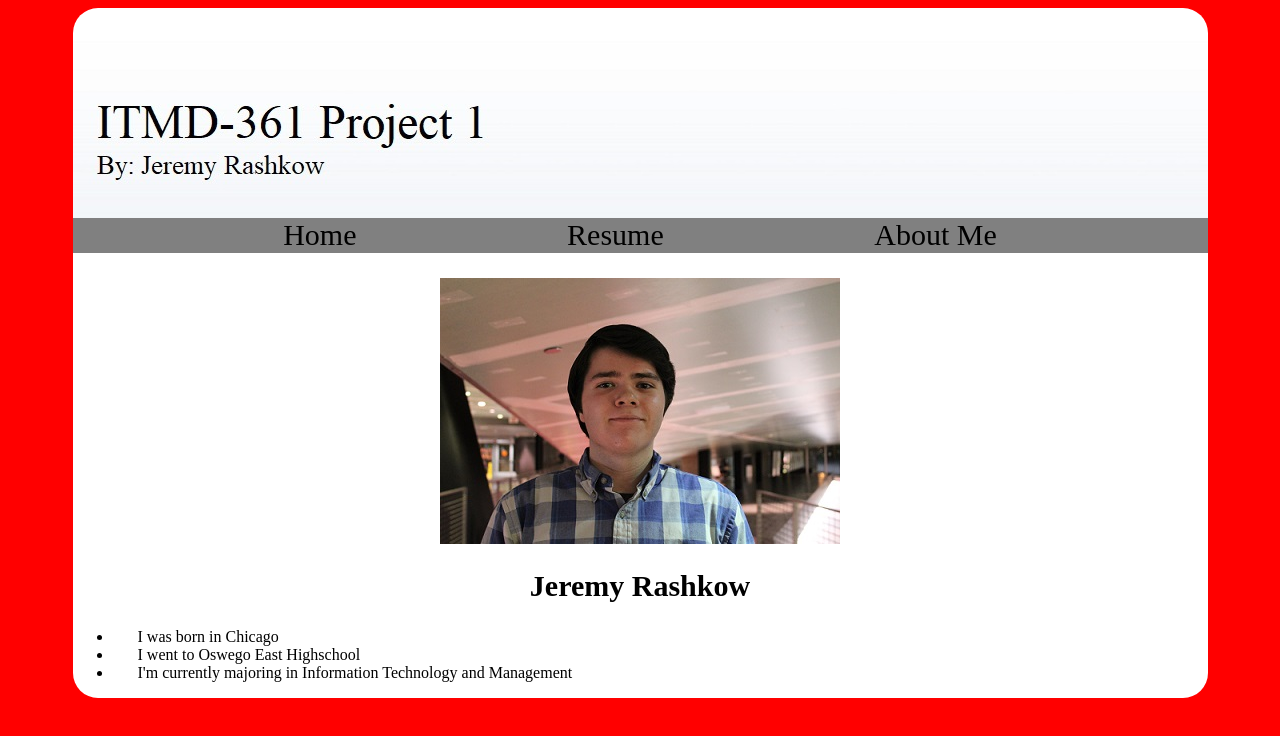
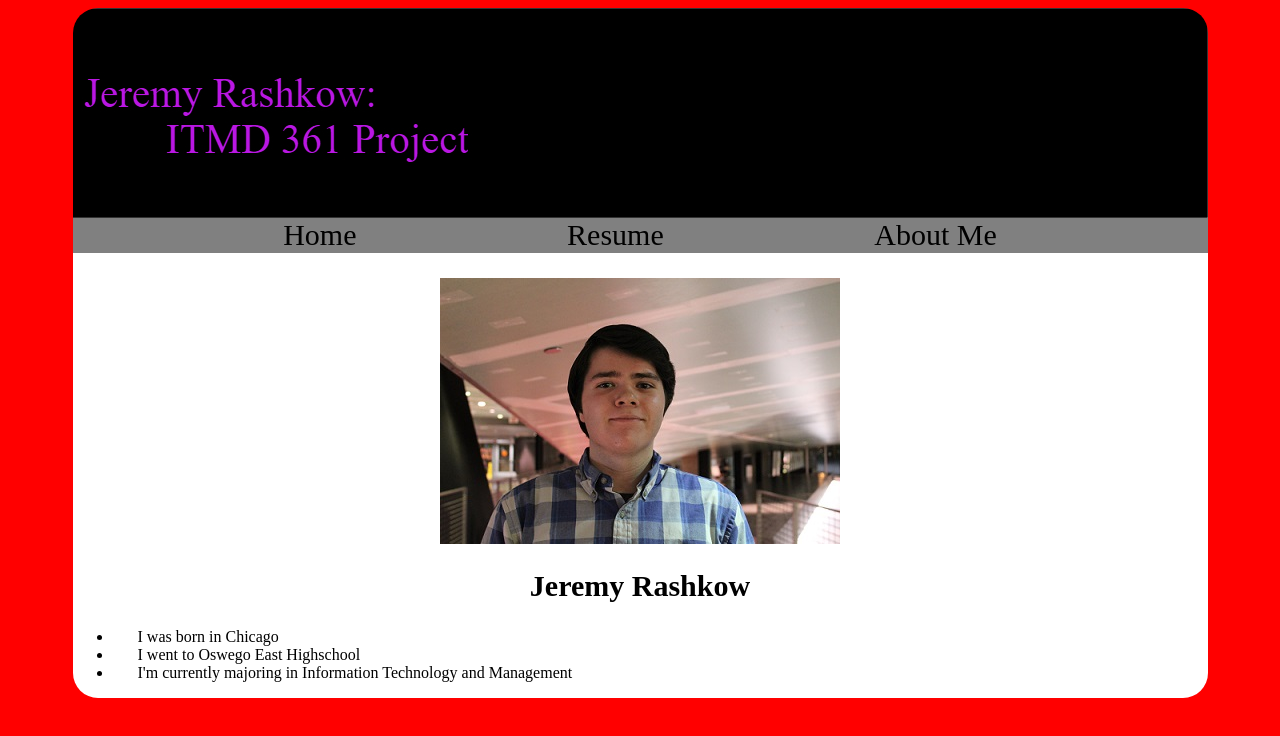
Before and after one commit to JsRashkow/itmd-361-project-02, a plain HTML site: page aboutme.html in a window 1280 px wide. Drawn offline with Linux system fonts and the light colour scheme.

Commit message:
added new banner and put it on each page

```diff
--- a/aboutme.html
+++ b/aboutme.html
@@ -19,13 +19,13 @@
   <body>
 
     <header id="banner">
-      <img src="images/itmd-361-project-01-banner.jpg" alt="header"/>
+      <img src="images/itmd_361_project_02_banner.jpg" alt="header"/>
     </header>
 
     <nav id="nav">
       <ul>
-	<li><a href="index.html">Home</a></li>
-	<li><a href="resume.html">Resume</a></li>
+	    <li><a href="index.html">Home</a></li>
+	    <li><a href="resume.html">Resume</a></li>
         <li><a href="aboutme.html">About Me</a></li>
       </ul>
     </nav>
@@ -35,8 +35,8 @@
       <h1>Jeremy Rashkow</h1>
       <ul>
         <li>I was born in Chicago</li>
-	<li>I went to Oswego East Highschool</li>
-	<li>I'm currently majoring in Information Technology and Management</li>
+	    <li>I went to Oswego East Highschool</li>
+	    <li>I'm currently majoring in Information Technology and Management</li>
       </ul>
     </section>
 
```
Also changed, not shown: index.html (+1 -1 lines), resume.html (+1 -1 lines), images/itmd_361_project_02_banner.jpg (added).
